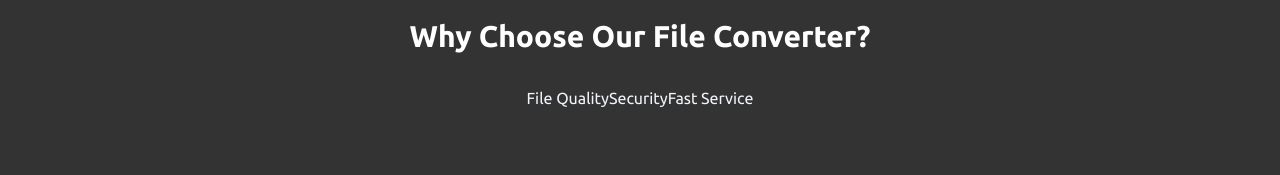
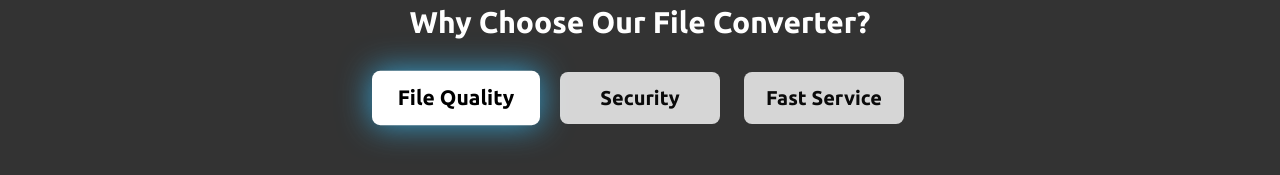
Before and after one commit to Carmeloanthony1/File-Converter, a React (Vite) app in the folder client/: page /about in a window 1280 px wide. Shown: the part 1107-1282 px from the top of the page. Built offline with nearby package versions, Linux system fonts and the light colour scheme.

Commit message:
add : Menambahkan glow ke button

```diff
--- a/client/src/About.jsx
+++ b/client/src/About.jsx
@@ -6,6 +6,9 @@ const words = ["Change", "Manage", "Convert"];
 
 export default function About() {
   const [index, setIndex] = useState(0);
+
+  // State untuk menyimpan nama tab yang lagi diklik
+  const [activeTab, setActiveTab] = useState("quality");
 
   useEffect(() => {
     const timer = setInterval(() => {
@@ -29,9 +32,9 @@ export default function About() {
 
       {/* Main */}
       <main className="w-full mt-[60px] flex flex-col">
+        {/* Slide 1 : What is file converter*/}
         <section className="w-full min-h-[calc(100vh-60px)] flex items-center justify-center px-10 py-28 lg:py-32">
           <div className="w-full max-w-[1440px] grid grid-cols-1 md:grid-cols-12 gap-10 items-center mx-auto my-auto">
-
             <div className="md:col-span-7 flex flex-col text-left">
               <h1 className="text-4xl lg:text-5xl mt-2 mb-4 font-bold leading-tight">
                 What is <span className="text-blue-300">File Converter?</span>
@@ -61,7 +64,6 @@ export default function About() {
               </p>
             </div>
 
-            {/* Video */}
             <div className="md:col-span-5 flex flex-col gap-4">
               <div className="bg-[#444] border-3 border-white p-4 rounded-2xl w-full h-[360px] overflow-hidden shadow-2xl flex items-center justify-center">
                 <video autoPlay loop muted playsInline className="w-full h-full object-cover rounded-lg">
@@ -70,23 +72,40 @@ export default function About() {
                 </video>
               </div>
             </div>
-
           </div>
         </section>
 
+        {/* Slide 2 - Kelebihan, buttton section */}
         <section className="w-full min-h-[calc(100vh-60px)] flex flex-col items-center justify-center px-10 py-24 border-t border-slate-700/50">
           <div className="w-full max-w-[1440px] flex flex-col justify-center items-center gap-8 mx-auto">
             <h1 className="text-white font-bold text-4xl lg:text-3xl text-center">
               Why Choose Our File Converter?
             </h1>
-            <div>
-                <button className=""><span>File Quality</span></button>
-                <button className=""><span>Security</span></button>
-                <button className=""><span>Fast Service</span></button>
+
+            <div className="flex gap-6">
+              <button
+                onClick={() => setActiveTab("quality")}
+                className={`bg-white text-black p-3 text-xl font-bold rounded-lg w-40 cursor-pointer transition-transform duration-200 ${
+                  activeTab === "quality" ? "scale-105 shadow-[0_0_30px_rgba(56,189,248,0.8)]" : "opacity-80 hover:opacity-100"
+                }`} > File Quality
+              </button>
+
+              <button
+                onClick={() => setActiveTab("security")}
+                className={`bg-white text-black p-3 text-xl font-bold rounded-lg w-40 cursor-pointer transition-transform duration-200 ${
+                  activeTab === "security" ? "scale-105 shadow-[0_0_30px_rgba(56,189,248,0.8)]" : "opacity-80 hover:opacity-100"
+                }`} > Security
+              </button>
+
+              <button
+                onClick={() => setActiveTab("fast")}
+                className={`bg-white text-black p-3 text-xl font-bold rounded-lg w-40 cursor-pointer transition-transform duration-200 ${
+                  activeTab === "fast" ? "scale-105 shadow-[0_0_30px_rgba(56,189,248,0.8)]" : "opacity-80 hover:opacity-100"
+                }`} > Fast Service
+              </button>
             </div>
           </div>
         </section>
-
       </main>
     </div>
   );
```
